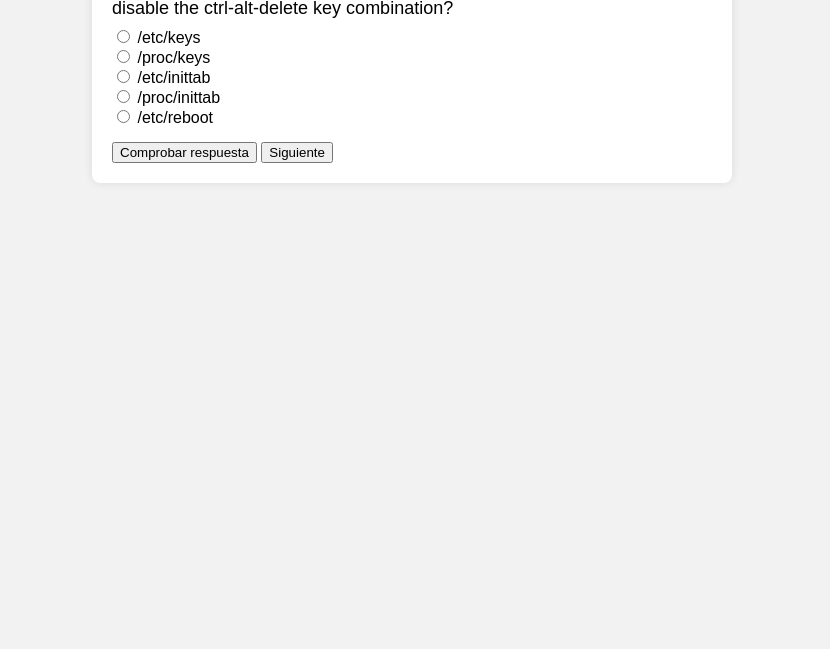
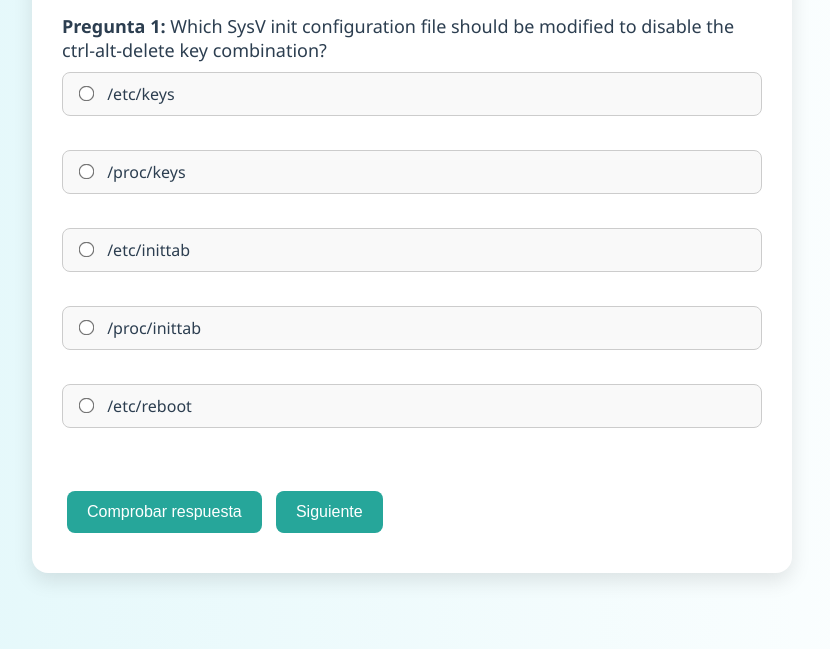
Before and after one commit to CristianSantosGuillen/simuladorexamen-lpic, a plain HTML site: page index.html in a window 1280 px wide. Shown: the part 151-800 px from the top of the page, without its empty margins (228-1058 px from the left). Drawn offline with Linux system fonts and the light colour scheme.

Commit message:
Update style.css

```diff
--- a/style.css
+++ b/style.css
@@ -1,32 +1,82 @@
 body {
-  font-family: Arial, sans-serif;
-  background-color: #f2f2f2;
-  padding: 20px;
+  font-family: 'Segoe UI', Tahoma, Geneva, Verdana, sans-serif;
+  background: linear-gradient(to right, #e0f7fa, #ffffff);
+  padding: 40px;
+  color: #2c3e50;
 }
 
 .container {
-  background: #fff;
-  padding: 20px;
-  border-radius: 8px;
-  max-width: 600px;
+  background: #ffffff;
+  padding: 30px;
+  border-radius: 16px;
+  max-width: 700px;
   margin: auto;
-  box-shadow: 0 0 10px rgba(0,0,0,0.1);
+  box-shadow: 0 8px 20px rgba(0, 0, 0, 0.1);
+  transition: all 0.3s ease-in-out;
 }
 
 h1 {
   text-align: center;
+  font-size: 28px;
+  margin-bottom: 30px;
+  color: #1a237e;
 }
 
 .question {
-  margin-bottom: 15px;
+  margin-bottom: 25px;
+}
+
+.question p {
+  font-size: 20px;
+  font-weight: 500;
+  margin-bottom: 12px;
+}
+
+label {
+  display: block;
+  padding: 10px 12px;
+  margin: 6px 0;
+  border: 1px solid #ccc;
+  border-radius: 8px;
+  background-color: #f9f9f9;
+  cursor: pointer;
+  transition: background-color 0.2s, border-color 0.2s;
+}
+
+label:hover {
+  background-color: #e0f2f1;
+  border-color: #26a69a;
+}
+
+input[type="radio"],
+input[type="checkbox"] {
+  margin-right: 10px;
+  transform: scale(1.2);
+  cursor: pointer;
+}
+
+button {
+  background-color: #26a69a;
+  color: white;
+  padding: 12px 20px;
+  font-size: 16px;
+  margin: 10px 5px;
+  border: none;
+  border-radius: 8px;
+  cursor: pointer;
+  transition: background-color 0.2s ease;
+}
+
+button:hover {
+  background-color: #2bbbad;
 }
 
 #quiz-form h2 {
-  color: #2c3e50;
-  margin-top: 20px;
+  color: #00695c;
+  margin-top: 30px;
 }
 
 #quiz-form p {
   font-size: 18px;
-  margin: 8px 0;
+  margin: 10px 0;
 }
```
